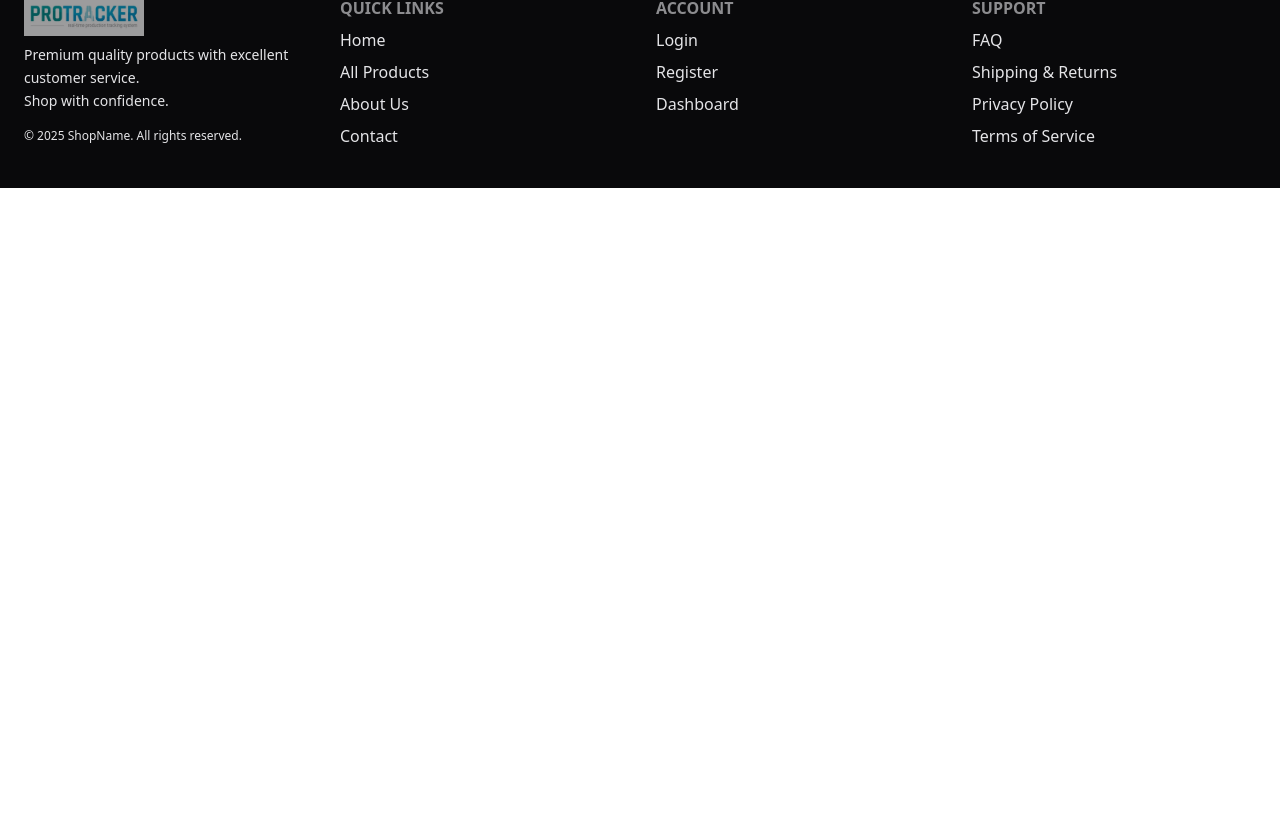
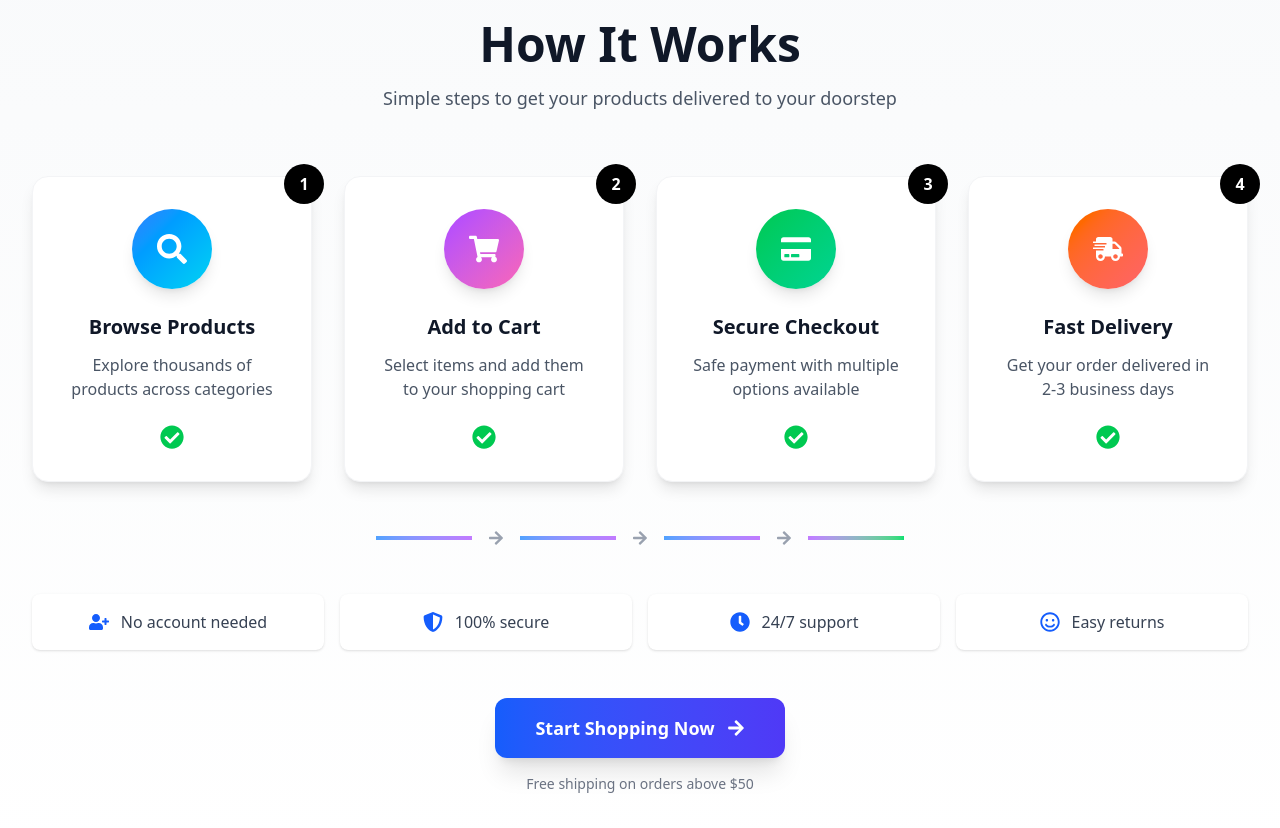
Before and after one commit to raihan1846/garments-order-and-production-tracker, a React (Vite) app: page / in a window 1280 px wide. Shown: the part 1452-2280 px from the top of the page. Before the commit the page ends 1640 px from the top, so only its background shows below. Built offline with nearby package versions, Linux system fonts and the light colour scheme.

Commit message:
how it work part done

```diff
--- /dev/null
+++ b/src/pages/Home/HIWork/HIWork.jsx
@@ -0,0 +1,140 @@
+import React from 'react';
+import {
+  FaSearch,
+  FaShoppingCart,
+  FaCreditCard,
+  FaShippingFast,
+  FaArrowRight,
+  FaCheckCircle,
+  FaRegSmile,
+  FaUserPlus,
+  FaShieldAlt,
+  FaClock
+} from 'react-icons/fa';
+
+const HIWork = () => {
+  const steps = [
+    {
+      icon: <FaSearch className="text-3xl" />,
+      title: "Browse Products",
+      description: "Explore thousands of products across categories",
+      gradient: "from-blue-500 to-cyan-400"
+    },
+    {
+      icon: <FaShoppingCart className="text-3xl" />,
+      title: "Add to Cart",
+      description: "Select items and add them to your shopping cart",
+      gradient: "from-purple-500 to-pink-400"
+    },
+    {
+      icon: <FaCreditCard className="text-3xl" />,
+      title: "Secure Checkout",
+      description: "Safe payment with multiple options available",
+      gradient: "from-green-500 to-emerald-400"
+    },
+    {
+      icon: <FaShippingFast className="text-3xl" />,
+      title: "Fast Delivery",
+      description: "Get your order delivered in 2-3 business days",
+      gradient: "from-orange-500 to-red-400"
+    }
+  ];
+
+  const features = [
+    {
+      icon: <FaUserPlus className="text-xl" />,
+      text: "No account needed"
+    },
+    {
+      icon: <FaShieldAlt className="text-xl" />,
+      text: "100% secure"
+    },
+    {
+      icon: <FaClock className="text-xl" />,
+      text: "24/7 support"
+    },
+    {
+      icon: <FaRegSmile className="text-xl" />,
+      text: "Easy returns"
+    }
+  ];
+
+  return (
+    <div className="py-16 bg-gradient-to-b from-gray-50 to-white">
+      <div className="max-w-7xl mx-auto px-4 sm:px-6 lg:px-8">
+
+        <div className="text-center mb-16">
+          <h2 className="text-4xl md:text-5xl font-bold text-gray-900 mb-4">
+            How It Works
+          </h2>
+          <p className="text-lg text-gray-600 max-w-2xl mx-auto">
+            Simple steps to get your products delivered to your doorstep
+          </p>
+        </div>
+
+        <div className="grid grid-cols-1 md:grid-cols-2 lg:grid-cols-4 gap-8 mb-12">
+          {steps.map((step, index) => (
+            <div key={index} className="relative group">
+              <div className="bg-white rounded-2xl p-8 shadow-lg hover:shadow-2xl transition-all duration-300 border border-gray-100">
+
+                <div className="absolute -top-3 -right-3 w-10 h-10 bg-black text-white rounded-full flex items-center justify-center font-bold">
+                  {index + 1}
+                </div>
+
+                <div className={`w-20 h-20 mx-auto mb-6 rounded-full bg-gradient-to-br ${step.gradient} flex items-center justify-center text-white shadow-lg`}>
+                  {step.icon}
+                </div>
+
+                <h3 className="text-xl font-bold text-gray-900 text-center mb-3">
+                  {step.title}
+                </h3>
+                <p className="text-gray-600 text-center mb-6">
+                  {step.description}
+                </p>
+
+                <div className="flex justify-center">
+                  <FaCheckCircle className="text-green-500 text-2xl" />
+                </div>
+              </div>
+            </div>
+          ))}
+        </div>
+
+        <div className="hidden lg:flex items-center justify-center mb-12">
+          {[...Array(3)].map((_, i) => (
+            <React.Fragment key={i}>
+              <div className="w-24 h-1 bg-gradient-to-r from-blue-400 to-purple-400"></div>
+              <FaArrowRight className="text-gray-400 mx-4" />
+            </React.Fragment>
+          ))}
+          <div className="w-24 h-1 bg-gradient-to-r from-purple-400 to-green-400"></div>
+        </div>
+
+        <div className="grid grid-cols-2 md:grid-cols-4 gap-4 mb-12">
+          {features.map((feature, index) => (
+            <div key={index} className="flex items-center justify-center space-x-3 bg-white p-4 rounded-lg shadow-sm">
+              <div className="text-blue-600">
+                {feature.icon}
+              </div>
+              <span className="text-gray-700 font-medium">
+                {feature.text}
+              </span>
+            </div>
+          ))}
+        </div>
+
+        <div className="text-center">
+          <button className="bg-gradient-to-r from-blue-600 to-indigo-600 text-white font-semibold py-4 px-10 rounded-xl hover:from-blue-700 hover:to-indigo-700 transition-all duration-300 text-lg shadow-xl hover:shadow-2xl transform hover:-translate-y-1 flex items-center mx-auto">
+            Start Shopping Now
+            <FaArrowRight className="ml-3" />
+          </button>
+          <p className="mt-4 text-gray-500 text-sm">
+            Free shipping on orders above $50
+          </p>
+        </div>
+      </div>
+    </div>
+  );
+};
+
+export default HIWork;
--- a/src/pages/Home/Home/Home.jsx
+++ b/src/pages/Home/Home/Home.jsx
@@ -1,12 +1,14 @@
 import React from 'react';
 import Banner from '../Banner/Banner';
 import Product from '../Product/Product';
+import HIWork from '../HIWork/HIWork';
 
 const Home = () => {
     return (
         <div>
             <Banner></Banner>
             <Product></Product>
+            <HIWork></HIWork>
         </div>
     );
 };
```
